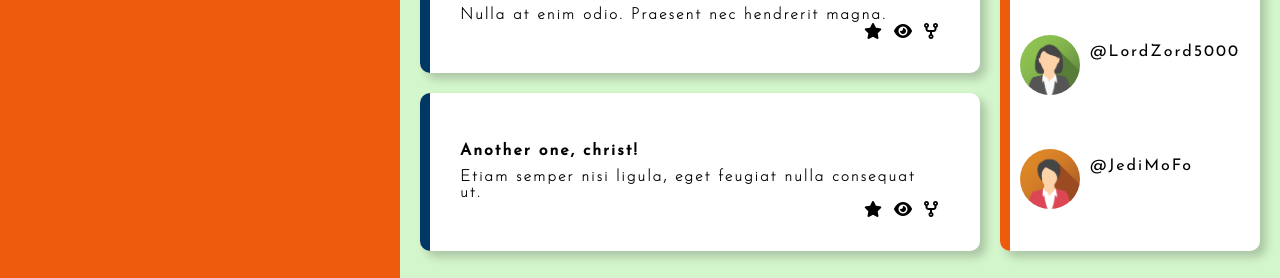
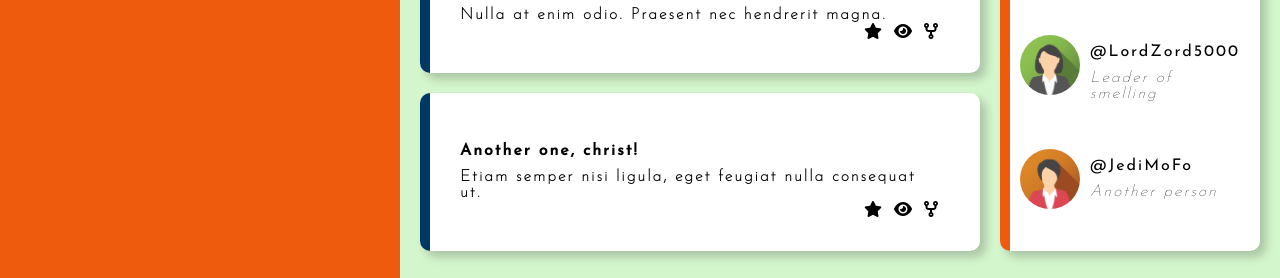
Before and after one commit to MBright90/admin_dashboard, a plain HTML site: page index.html in a window 1280 px wide. Shown: the part 1149-1427 px from the top of the page. Drawn offline with Linux system fonts and the light colour scheme; files whose address does not match are found by name.

Commit message:
Add further example content

```diff
--- a/index.html
+++ b/index.html
@@ -187,12 +187,12 @@
                 <div class="profile">
                     <a href="#" class="avatar"></a>
                     <a href="#" class="handle">@LordZord5000</a>
-                    <p></p>
+                    <p>Leader of smelling</p>
                 </div>
                 <div class="profile">
                     <a href="#" class="avatar"></a>
                     <a href="#" class="handle">@JediMoFo</a>
-                    <p></p>
+                    <p>Another person</p>
                 </div>
 
             </div>
```
